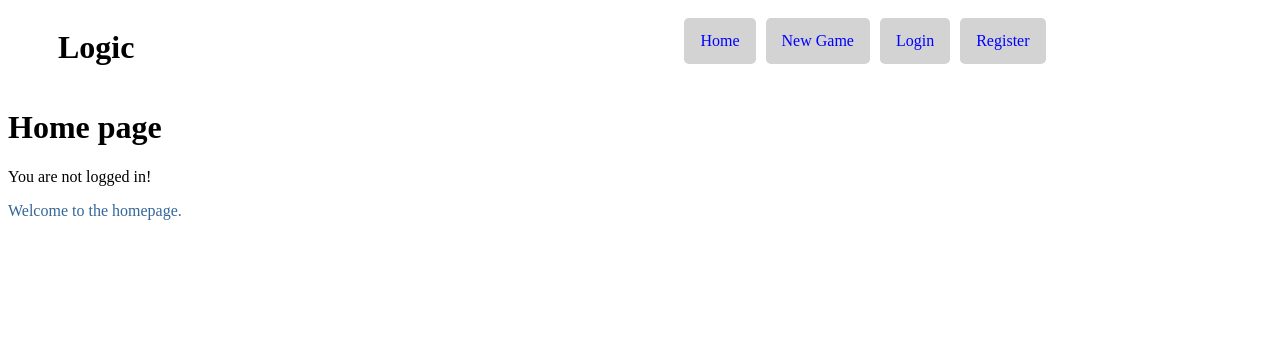
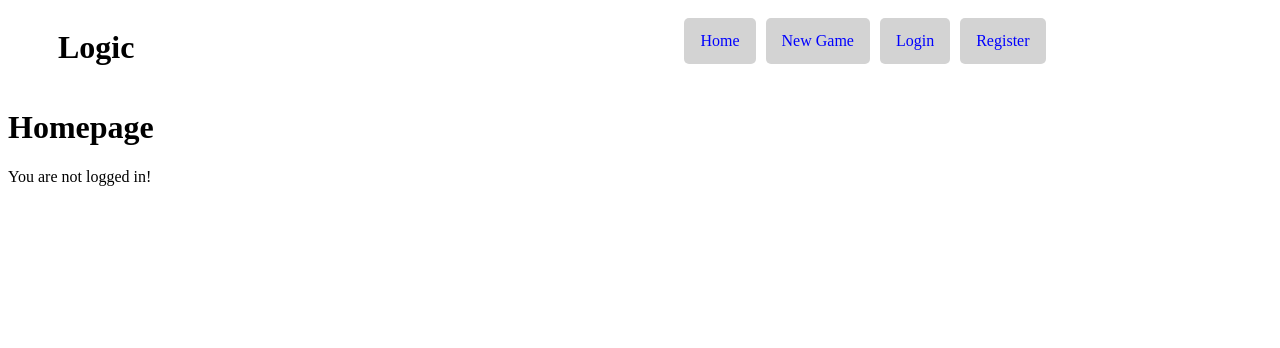
Before and after one commit to danielchiu/logic, a Flask app: page / in a window 1280 px wide. Shown: the top 348 px of the page. Run offline with Flask 2, Linux system fonts and the light colour scheme; parts of the project's set-up code (start-up, migrations or seed data) failed here and were passed over; some libraries are stand-ins or nearby versions.

Commit message:
removed old trial code on homepage

```diff
--- a/app/templates/homepage.html
+++ b/app/templates/homepage.html
@@ -2,24 +2,12 @@
 
 {% block title %} Homepage {% endblock %}
 
-{% block head %}
-    {{ super() }}
-    <style type="text/css">
-        .important { color: #336699; }
-    </style>
-{% endblock %}
-
 {% block content %}
-    <h1>Home page</h1>
+    <h1>Homepage</h1>
 
     {% if user %}
         <div>You are logged in as {{ user }} !</div>
     {% else %}
         <div>You are not logged in!</div>
     {% endif %}
-
-    <p class="important">
-        Welcome to the homepage.
-    </p>
-
 {% endblock %}
```
